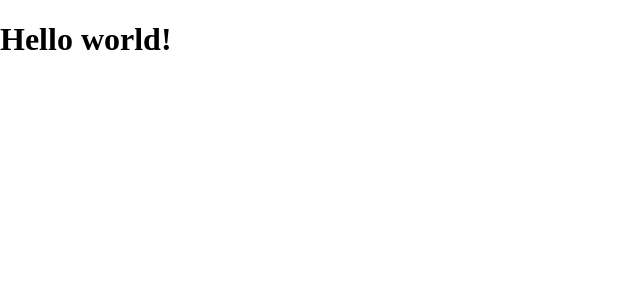
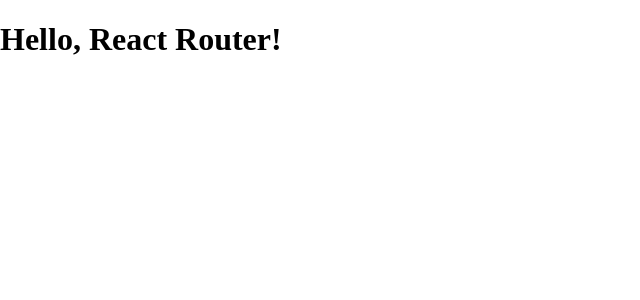
Before and after one commit to Robyn011/ROBPAU428_wfc2401_GroupB_Robyn-Paulsen_DJS08, a React (Vite) app: page / in a window 1280 px wide. Shown: the top 300 px of the page, without its empty margins (0-640 px from the left). Built offline with nearby package versions, Linux system fonts and the light colour scheme.

Commit message:
adding the browser route

```diff
--- a/index.jsx
+++ b/index.jsx
@@ -1,15 +1,17 @@
 import React from 'react';
 import ReactDOM from 'react-dom/client';
-import { BrowserRouter } from 'react-router-dom';
+import { BrowserRouter, Routes, Route } from "react-router-dom"
 
 function App() {
   return (
-    <h1>Hello world!</h1>
+    <h1>Hello, React Router!</h1>
   )
 }
 
 ReactDOM.createRoot(document.getElementById('root')).render(
-    <BrowserRouter>
-      <App />
-    </BrowserRouter>
-  );
+  <BrowserRouter>
+    <Routes>
+      <Route path="/" element={<App />} />
+    </Routes>
+  </BrowserRouter>
+);
```
